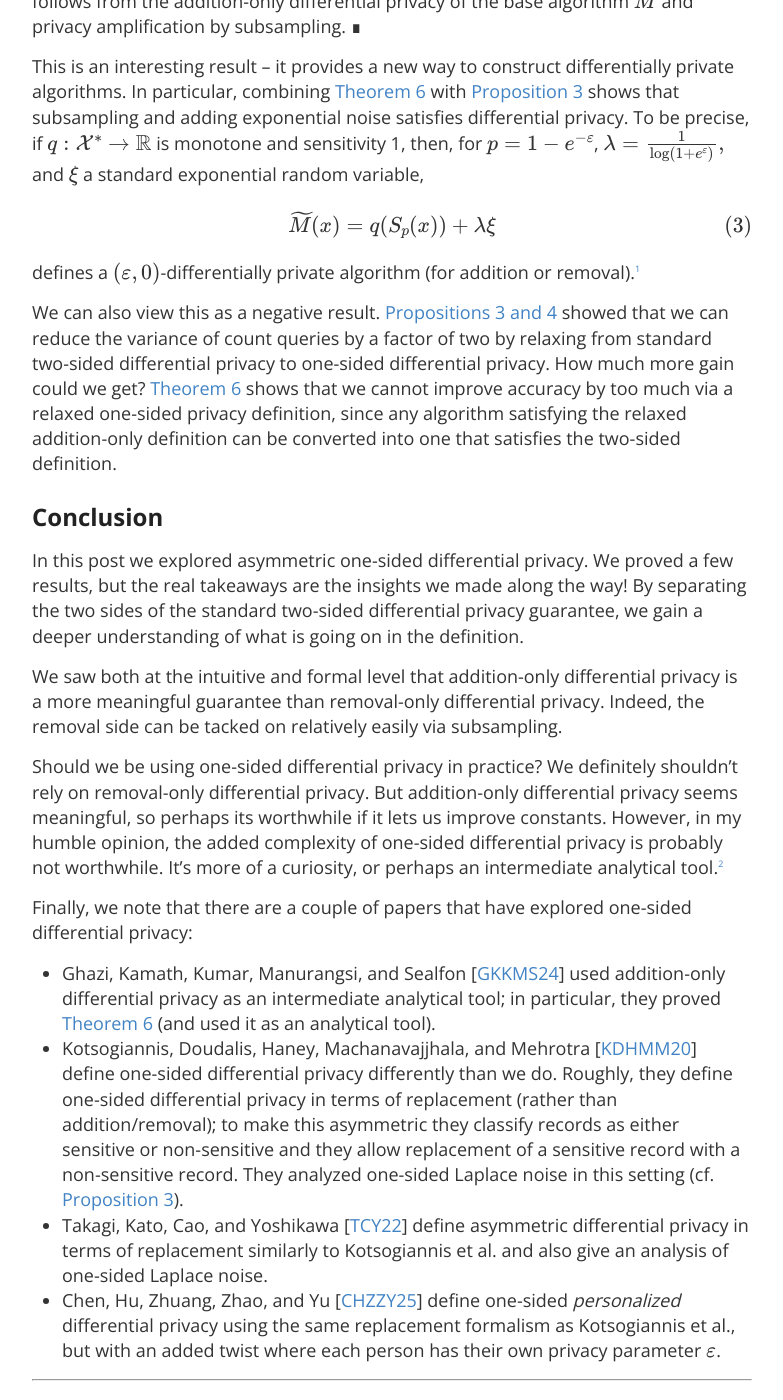
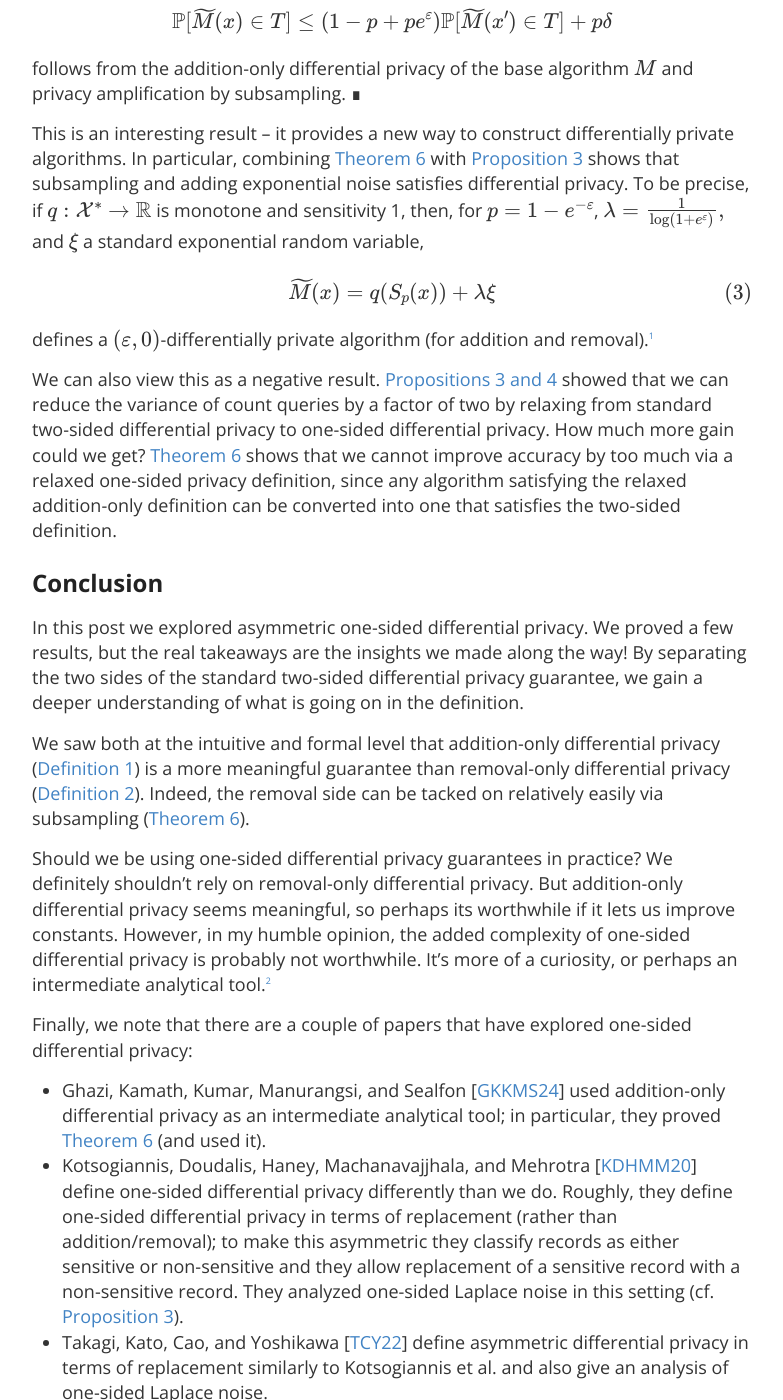
Before and after one commit to differentialprivacy/differentialprivacy, a Jekyll site: the page built from _posts/2026-05-15-one-sided.md, in a window 1280 px wide and 1400 px high, scrolled down 6919 px. Shown: the whole window, without its empty margins (248-1031 px from the left). Built offline with Jekyll 4.4.1, drawn with Linux system fonts in a browser that asks for light colours; comment, search, counter and statistics services are not loaded; some of the changed text lies outside the part shown.

Commit message:
creating post on one-sided dp

```diff
--- a/_posts/2026-05-15-one-sided.md
+++ b/_posts/2026-05-15-one-sided.md
@@ -65,14 +65,14 @@
 What can we do under one-sided differential privacy?
 Of course, we can still use Laplace noise, but can we do something with better accuracy under this weaker privacy notion?
 
-It turns out we can use one-sided Laplace noise -- more commonly known as Exponential noise -- to get one-sided differential privacy:
+It turns out we can use one-sided Laplace noise -- more commonly known as [Exponential noise](https://en.wikipedia.org/wiki/Exponential_distribution) -- to get one-sided differential privacy:
 
 > **Proposition 3 (One-sided Noise for Addition-only Differential Privacy).** <a id="prop:onesided" />
 > Let \\\(q : \\mathcal{X}^\* \\to \\mathbb{R}\\\) be monotone \(i.e., \\\(x' \\subseteq x \\implies q\(x'\) \\le q\(x\)\\\)\) and have sensitivity 1 \(i.e. \\\(q\(x\)-q\(x'\) \\le |x \\setminus x'| \\\)\).
 > Let \\\(\\xi\\\) denote a standard exponential random variable \(i.e., \\\(\\forall y \\in \\mathbb{R} ~ ~ \\mathbb{P}\[\\xi \\ge y\]=\\min\\\{1,\\exp\(-y\)\\\}\\\)\).
 >
 > Define \\\(M : \\mathcal{X}^\* \\to \\mathbb{R}\\\) by \\\(M\(x\) = q\(x\) + \\frac{1}{\\varepsilon}\\xi\\\).
-> Then \\\(M\\\) satisfies \\\(\(\\varepsilon,0\)\\\)-differential privacy for addition.
+> Then \\\(M\\\) satisfies \\\(\(\\varepsilon,0\)\\\)-differential privacy for addition \([Definition 1](#def:add)\).
 
 _Proof._
 Let \\\(x' \\subseteq x\\\) be inputs differing by the addition of one element -- i.e. \\\(|x \\setminus x'|=1\\\).
@@ -95,14 +95,14 @@
 > Let \\\(\\xi\\\) denote a standard exponential random variable.
 >
 > Define \\\(M : \\mathcal{X}^\* \\to \\mathbb{R}\\\) by \\\(M\(x\) = q\(x\) - \\frac{1}{\\varepsilon}\\xi\\\).
-> Then \\\(M\\\) satisfies \\\(\(\\varepsilon,0\)\\\)-differential privacy for removal.
+> Then \\\(M\\\) satisfies \\\(\(\\varepsilon,0\)\\\)-differential privacy for removal \([Definition 2](#def:remove)\).
 
 The proof is symmetric.
 A few remarks are in order:
 
 1. If \\\(M\\\) satisfies both addition-only and removal-only differential privacy then \\\(M\\\) satisfies regular two-sided differential privacy.
     In particular, if we define \\\(M\(x\) = q\(x\) + \\frac{1}{\\varepsilon}\\xi - \\frac{1}{\\varepsilon}\\xi'\\\) where \\\(\\xi\\\) and \\\(\\xi'\\\) are independent standard exponential random variables, then \\\(M\\\) satisfies regular two-sided differential privacy.
-    And -- surprise, surprise -- this is identical to the regular Laplace mechanism; \\\(\\xi-\\xi'\\\) has a standard Laplace distribution.
+    And -- surprise, surprise -- this is identical to the regular Laplace mechanism; [\\\(\\xi-\\xi'\\\) follows a standard Laplace distribution](https://en.wikipedia.org/wiki/Laplace_distribution#Relation_to_the_exponential_distribution).
 
     Thus decomposing the differential privacy guarantee into addition- and removal-only parts corresponds exactly to decomposing the Laplace noise into positive and negative parts!
 
@@ -161,7 +160,7 @@
 > For \\\(p \\in \[0,1\)\\\), define \\\(S\_p : \\mathcal{X}^\* \\to \\mathcal{X}^\*\\\) to be the Poisson random subsampling procedure that includes each element independently with probability \\\(p\\\).
 >
 > Define \\\(\\widetilde\{M\} : \\mathcal\{X\}^\* \\to \\mathcal\{Y\}\\\) by \\\(\\widetilde\{M\}\(x\) = M\(S\_p\(x\))\)\\\).
-> Then \\\(\\widetilde\{M\}\\\) satisfies \\\(\(\\widetilde\{\\varepsilon\},p\\delta\)\\\)-differential privacy (for addition or removal) for \\\[\\widetilde\{\\varepsilon\} = \\max\\\{-\\log\(1-p\), \\log\(1+p\(\\exp\(\\varepsilon\)-1\)\)\\\}.\\\]
+> Then \\\(\\widetilde\{M\}\\\) satisfies \\\(\(\\widetilde\{\\varepsilon\},p\\delta\)\\\)-differential privacy (for addition and removal) for \\\[\\widetilde\{\\varepsilon\} = \\max\\\{-\\log\(1-p\), \\log\(1+p\(\\exp\(\\varepsilon\)-1\)\)\\\}.\\\]
 
 _Proof Sketch._
 Let \\\(x' \\subseteq x\\\) be inputs differing by the addition or removal of one element -- i.e. \\\(|x \\setminus x'|=1\\\). And let \\\(T \\subseteq \\mathcal\{Y\}\\\) be measurable.
@@ -169,12 +168,12 @@
 
 First, the removal direction: \\\[\\mathbb\{P\}\[\\widetilde\{M\}\(x'\) \\in T\] \\le \\frac{1}{1-p} \\mathbb\{P\}\[\\widetilde\{M\}\(x\) \\in T\] \\le e^\{\\widetilde\{\\varepsilon}\} \\mathbb\{P\}\[\\widetilde\{M\}\(x\) \\in T\]\\\] follows from [Theorem 5](#thm:subsamp-osdp) and the fact that \\\(\\widetilde\{M\}\\\) is a postprocessing of \\\(S\_p\\\).
 
-Second, the addition direction \\\(\\mathbb\{P\}\[\\widetilde\{M\}\(x\) \\in T\] \\le \(1-p + pe^\\varepsilon\) \\mathbb\{P\}\[\\widetilde\{M\}\(x'\) \\in T\] + p\\delta\\\) follows from the addition-only differential privacy of the base algorithm \\\(M\\\) and privacy amplification by subsampling.
+Second, the addition direction \\\[\\mathbb\{P\}\[\\widetilde\{M\}\(x\) \\in T\] \\le \(1-p + pe^\\varepsilon\) \\mathbb\{P\}\[\\widetilde\{M\}\(x'\) \\in T\] + p\\delta\\\] follows from the addition-only differential privacy of the base algorithm \\\(M\\\) and privacy amplification by subsampling.
 &#8718;
 
 This is an interesting result -- it provides a new way to construct differentially private algorithms.
 In particular, combining [Theorem 6](#thm:reduction) with [Proposition 3](#prop:onesided) shows that subsampling and adding exponential noise satisfies differential privacy.
-To be precise, if \\\(q : \\mathcal{X}^\* \\to \\mathbb{R}\\\) is monotone and sensitivity 1, then, for \\\(p=1-e^\{-\\varepsilon\}\\\), \\\(\\lambda = \\frac\{1\}\{\\log\\left\(1 + e^\\varepsilon\\right\)\},\\\) and \\\(\\xi\\\) a standard exponential random variable, \\\[\\widetilde\{M\}\(x\) = q\(S\_p\(x\)\) + \\lambda \\xi \\tag{3}\\\]<a id="eq3" /> defines a \\\(\(\\varepsilon,0\)\\\)-differentially private algorithm (for addition or removal).[^params]
+To be precise, if \\\(q : \\mathcal{X}^\* \\to \\mathbb{R}\\\) is monotone and sensitivity 1, then, for \\\(p=1-e^\{-\\varepsilon\}\\\), \\\(\\lambda = \\frac\{1\}\{\\log\\left\(1 + e^\\varepsilon\\right\)\},\\\) and \\\(\\xi\\\) a standard exponential random variable, \\\[\\widetilde\{M\}\(x\) = q\(S\_p\(x\)\) + \\lambda \\xi \\tag{3}\\\]<a id="eq3" /> defines a \\\(\(\\varepsilon,0\)\\\)-differentially private algorithm (for addition and removal).[^params]
 
 We can also view this as a negative result.
 [Propositions 3](#prop:onesided)[ and 4](#prop:onesided-remove) showed that we can reduce the variance of count queries by a factor of two by relaxing from standard two-sided differential privacy to one-sided differential privacy. How much more gain could we get?
@@ -186,17 +185,17 @@
 We proved a few results, but the real takeaways are the insights we made along the way!
 By separating the two sides of the standard two-sided differential privacy guarantee, we gain a deeper understanding of what is going on in the definition.
 
-We saw both at the intuitive and formal level that addition-only differential privacy is a more meaningful guarantee than removal-only differential privacy.
-Indeed, the removal side can be tacked on relatively easily via subsampling.
+We saw both at the intuitive and formal level that addition-only differential privacy \([Definition 1](#def:add)\) is a more meaningful guarantee than removal-only differential privacy \([Definition 2](#def:remove)\).
+Indeed, the removal side can be tacked on relatively easily via subsampling \([Theorem 6](#thm:reduction)\).
 
-Should we be using one-sided differential privacy in practice?
+Should we be using one-sided differential privacy guarantees in practice?
 We definitely shouldn't rely on removal-only differential privacy.
 But addition-only differential privacy seems meaningful, so perhaps its worthwhile if it lets us improve constants.
 However, in my humble opinion, the added complexity of one-sided differential privacy is probably not worthwhile.
 It's more of a curiosity, or perhaps an intermediate analytical tool.[^tools]
 
 Finally, we note that there are a couple of papers that have explored one-sided differential privacy:
-* Ghazi, Kamath, Kumar, Manurangsi, and Sealfon \[[GKKMS24](https://arxiv.org/abs/2405.18534 "Ghazi, Kamath, Kumar, Manurangsi, Sealfon. Individualized Privacy Accounting via Subsampling with Applications in Combinatorial Optimization. ICML 2024.")\] used addition-only differential privacy as an intermediate analytical tool; in particular, they proved [Theorem 6](#thm:reduction) (and used it as an analytical tool).
+* Ghazi, Kamath, Kumar, Manurangsi, and Sealfon \[[GKKMS24](https://arxiv.org/abs/2405.18534 "Ghazi, Kamath, Kumar, Manurangsi, Sealfon. Individualized Privacy Accounting via Subsampling with Applications in Combinatorial Optimization. ICML 2024.")\] used addition-only differential privacy as an intermediate analytical tool; in particular, they proved [Theorem 6](#thm:reduction) (and used it).
 * Kotsogiannis, Doudalis, Haney, Machanavajjhala, and Mehrotra \[[KDHMM20](https://arxiv.org/abs/1712.05888 "Kotsogiannis, Doudalis, Haney, Machanavajjhala, Mehrotra. One-sided Differential Privacy. ICDE 2020.")\] define one-sided differential privacy differently than we do. Roughly, they define one-sided differential privacy in terms of replacement (rather than addition/removal); to make this asymmetric they classify records as either sensitive or non-sensitive and they allow replacement of a sensitive record with a non-sensitive record. They analyzed one-sided Laplace noise in this setting \(cf. [Proposition 3](#prop:onesided)\).
 * Takagi, Kato, Cao, and Yoshikawa \[[TCY22](https://doi.org/10.1109/BigData55660.2022.10020709 "Takagi, Kato, Cao, Yoshikawa. Asymmetric Differential Privacy. Big Data 2022.")\] define asymmetric differential privacy in terms of replacement similarly to Kotsogiannis et al. and also give an analysis of one-sided Laplace noise.
 * Chen, Hu, Zhuang, Zhao, and Yu \[[CHZZY25](https://doi.org/10.1109/TSUSC.2025.3626773 "Chen, Hu, Zhuang, Zhao, Yu. OSPDP: One-Sided Personalized Differential Privacy. IEEE Transactions on Sustainable Computing 2025.")\] define one-sided _personalized_ differential privacy using the same replacement formalism as Kotsogiannis et al., but with an added twist where each person has their own privacy parameter \\\(\\varepsilon\\\).
```
Also changed, not shown: other parts of _posts/2026-05-15-one-sided.md (+1 -2 lines).
